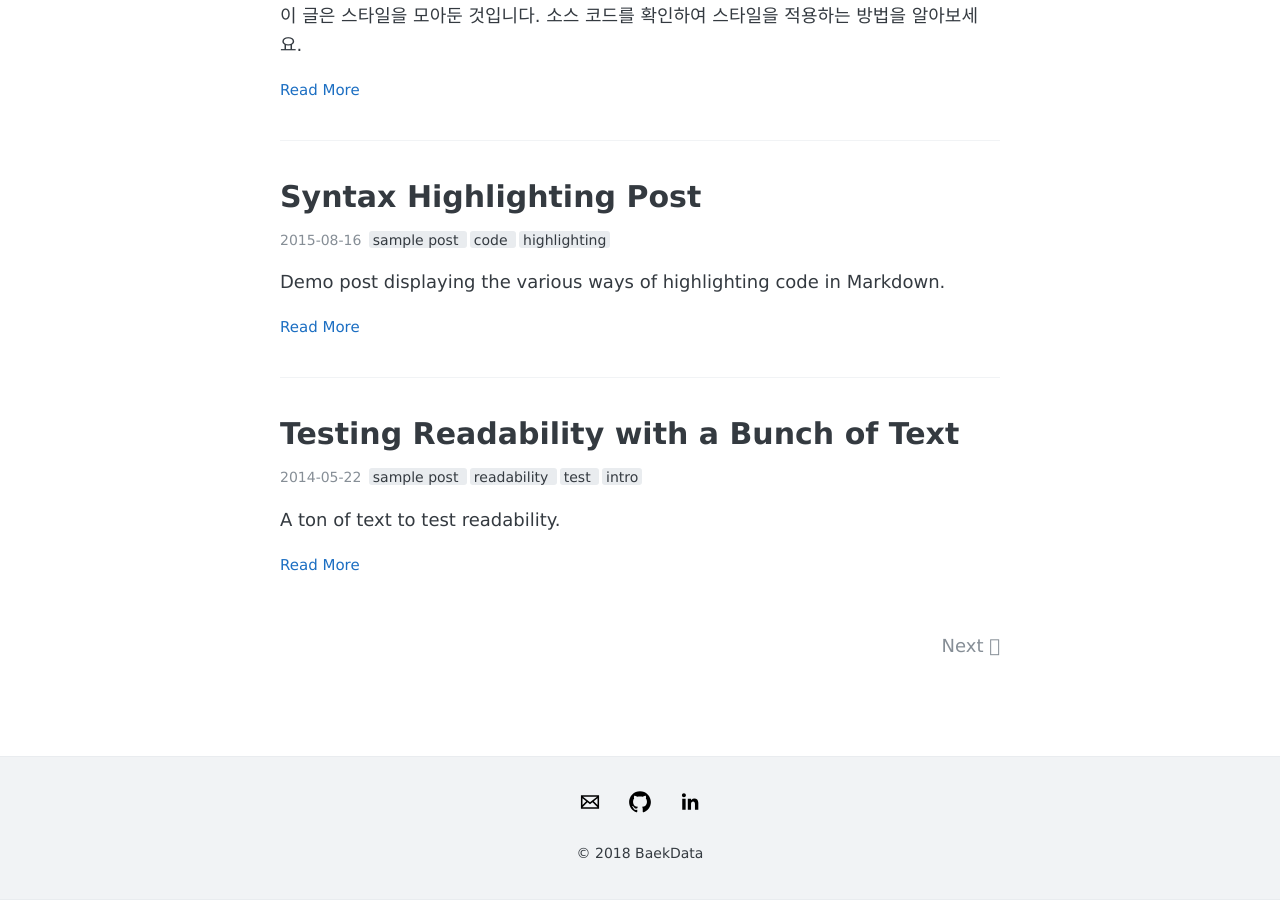
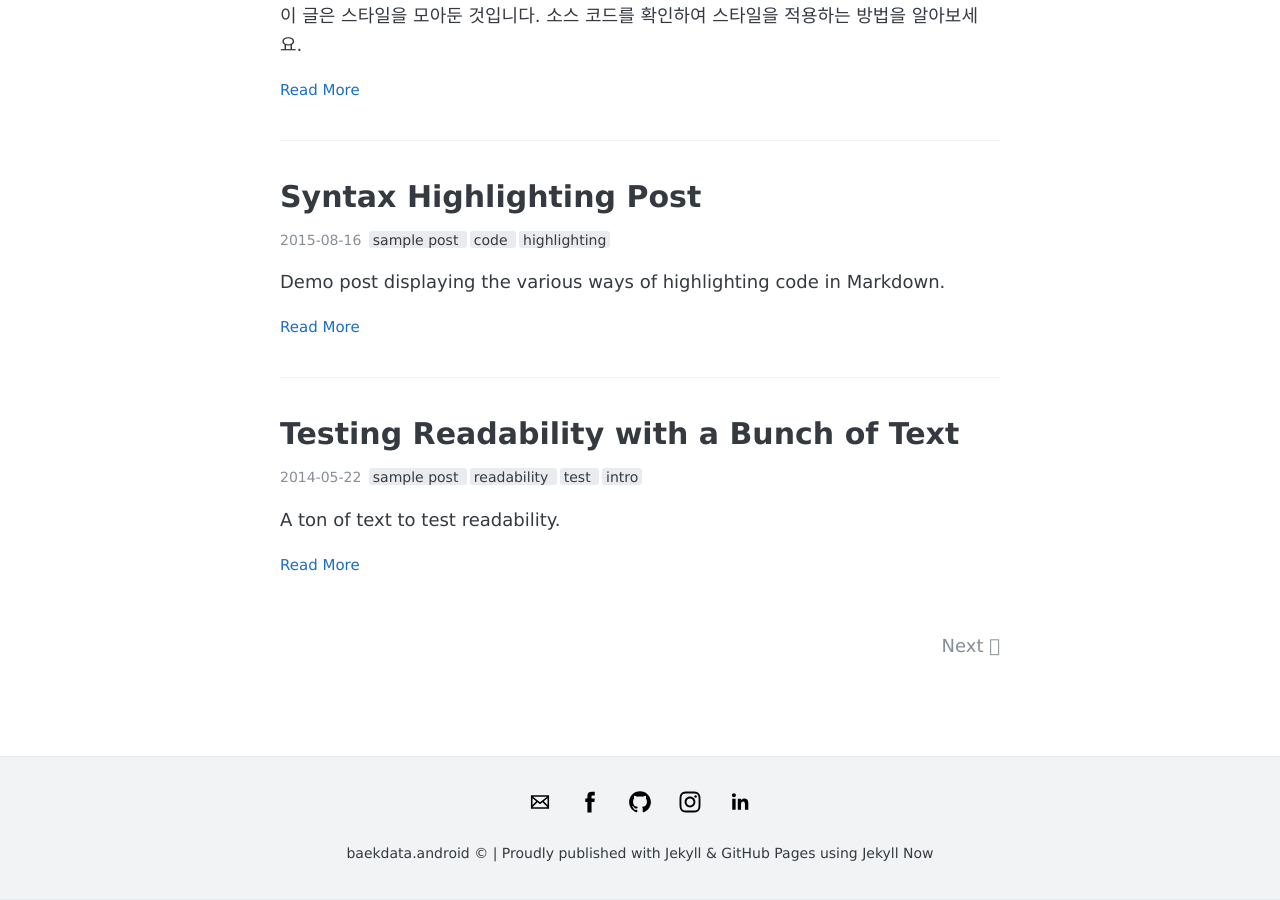
Before and after one commit to baekdata/baekdata.github.io, a Jekyll site: the page built from index.html, in a window 1280 px wide and 900 px high, scrolled down 890 px. Built offline with Jekyll 4.4.1, drawn with Linux system fonts in a browser that asks for light colours; the list of posts is cut into pages by our own code; part of the change alters nothing that is shown.

```diff
--- a/_config.yml
+++ b/_config.yml
@@ -39,11 +39,11 @@ footer-links:
   behance: # https://www.behance.net/<username>
   dribbble:
   email: wowterry9044@gmail.com
-  facebook:
+  facebook: jongsu9044
   flickr:
   github: baekdata/baekdata.github.io
   googleplus: # anything in your profile username that comes after plus.google.com/
-  instagram:
+  instagram: baekdata
   linkedin: jongsu-baek-5a82b3aa
   pinterest:
   rss: # just type anything here for a working RSS icon
@@ -53,7 +53,7 @@ footer-links:
   youtube: # channel/<your_long_string> or user/<user-name>
 
 # Text under the icons in footer
-footer-text: © 2018 BaekData
+footer-text: baekdata.android ©  |  Proudly published with Jekyll & GitHub Pages using Jekyll Now
 
 # Enter your Disqus shortname (not your username) to enable commenting on posts
 # You can find your shortname on the Settings page of your Disqus account
```
